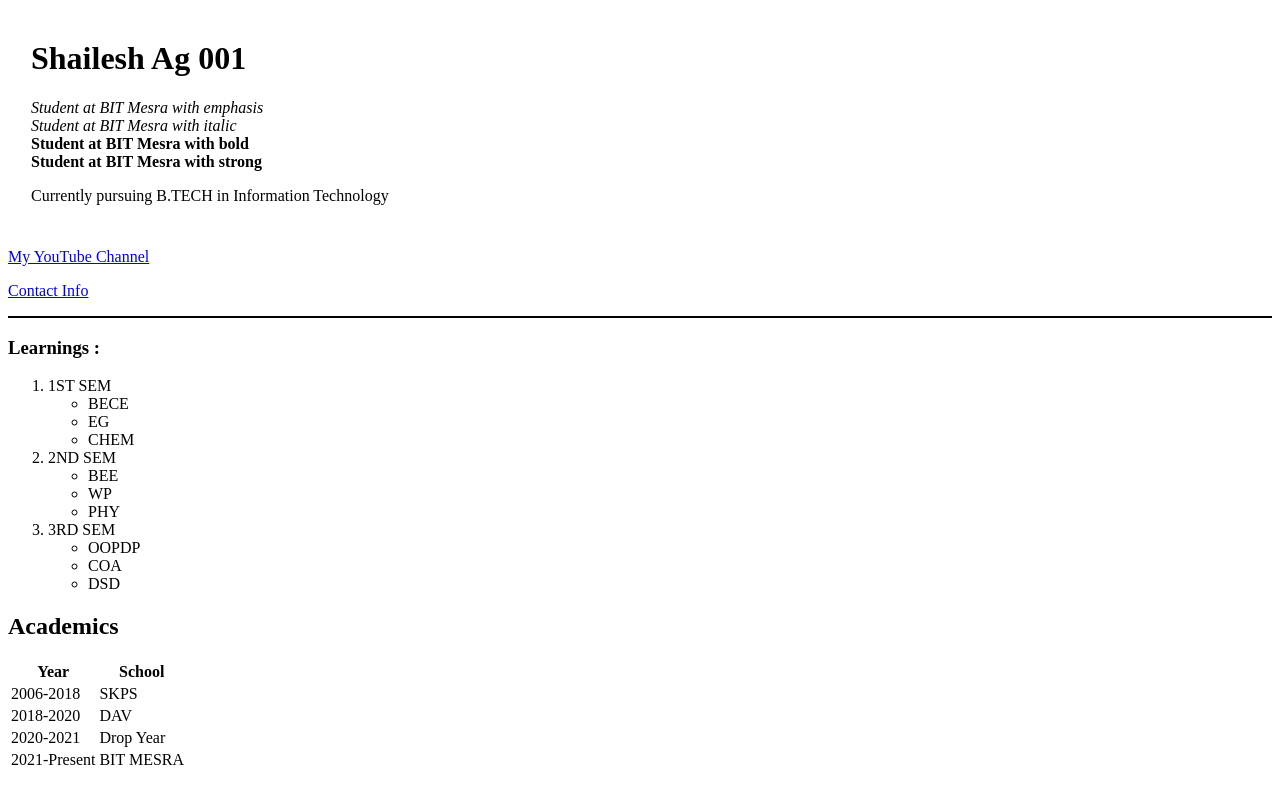
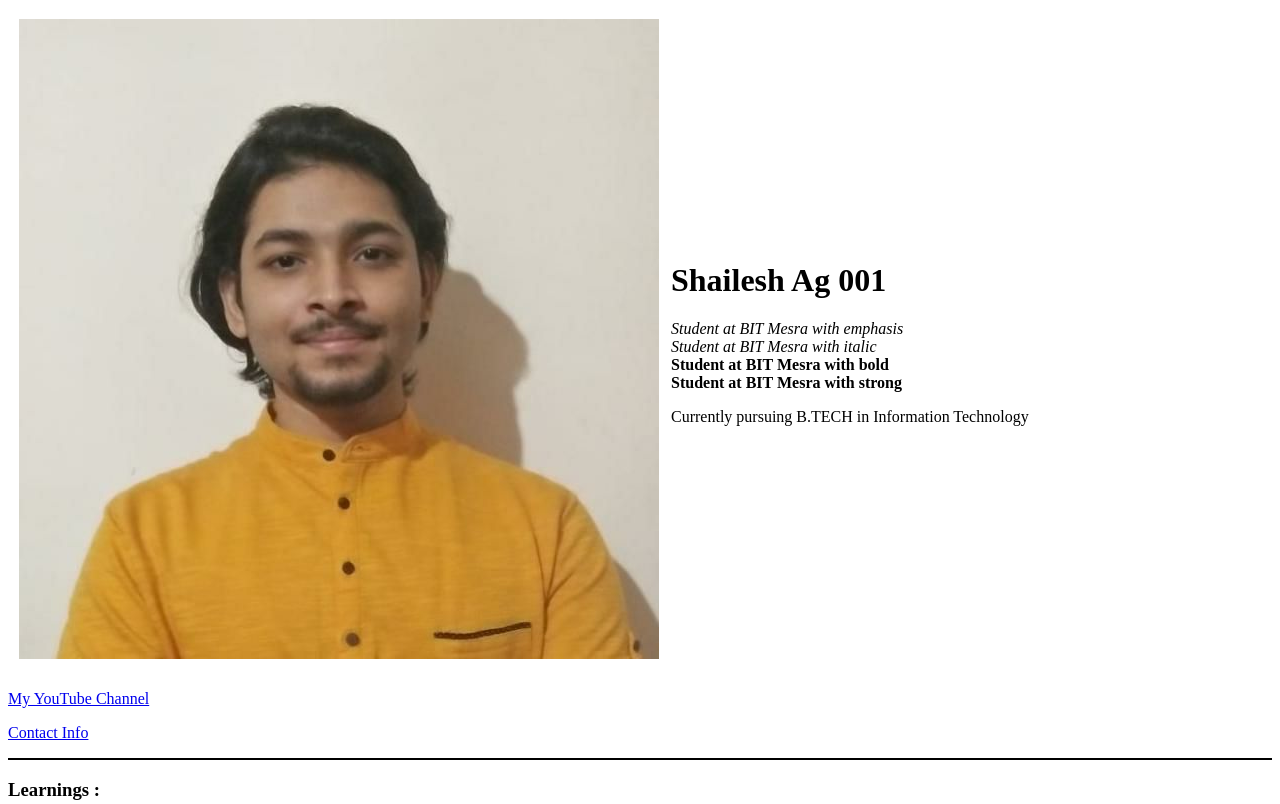
Before and after one commit to Shailesh-ag-001/cv, a plain HTML site: page index.html in a window 1280 px wide. Shown: the top 804 px of the page. Drawn offline with Linux system fonts and the light colour scheme.

Commit message:
image updated

```diff
--- a/index.html
+++ b/index.html
@@ -8,7 +8,7 @@
 
 <body>
   <table cellspacing="10">
-    <td>  <img src="images/shailesh.jpg" alt=""></td>
+    <td>  <img src="shailesh.jpg" alt=""></td>
     <td>  <h1> Shailesh Ag 001</h1>
 
       <p>
```
